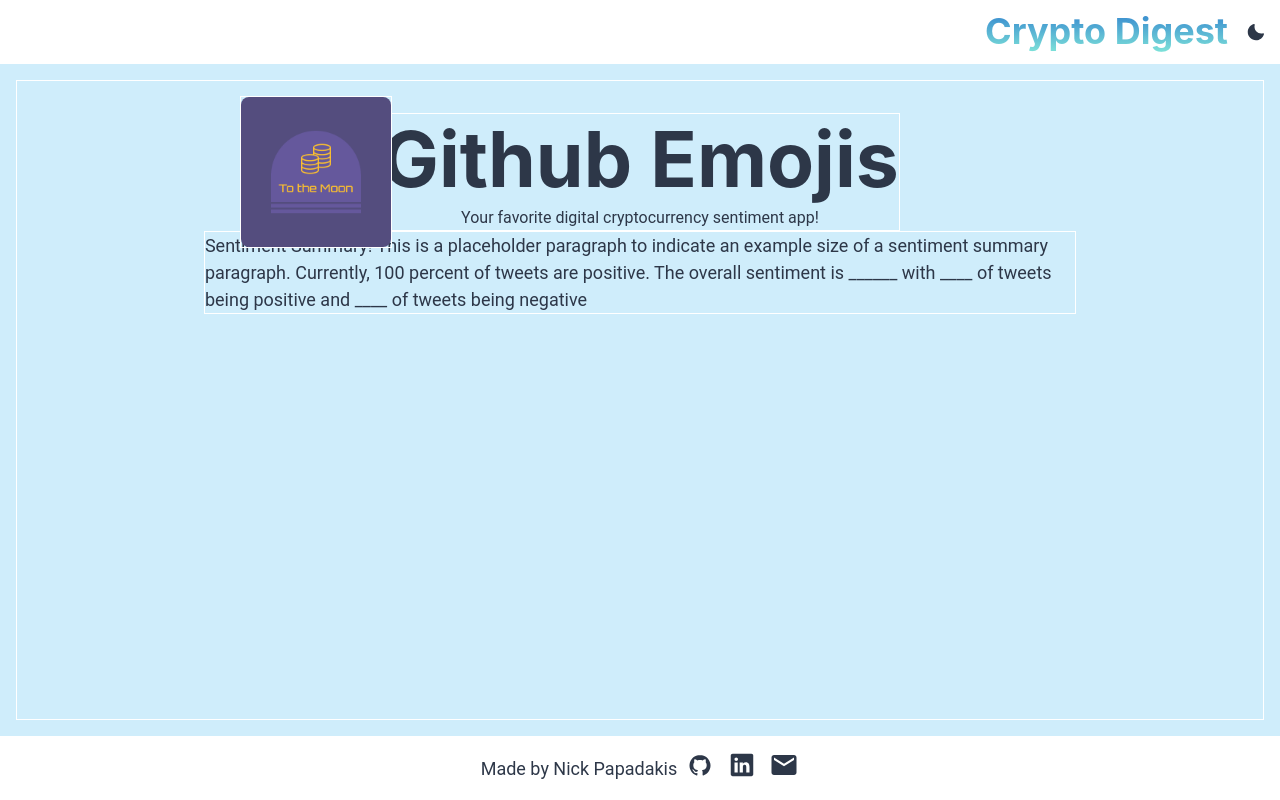
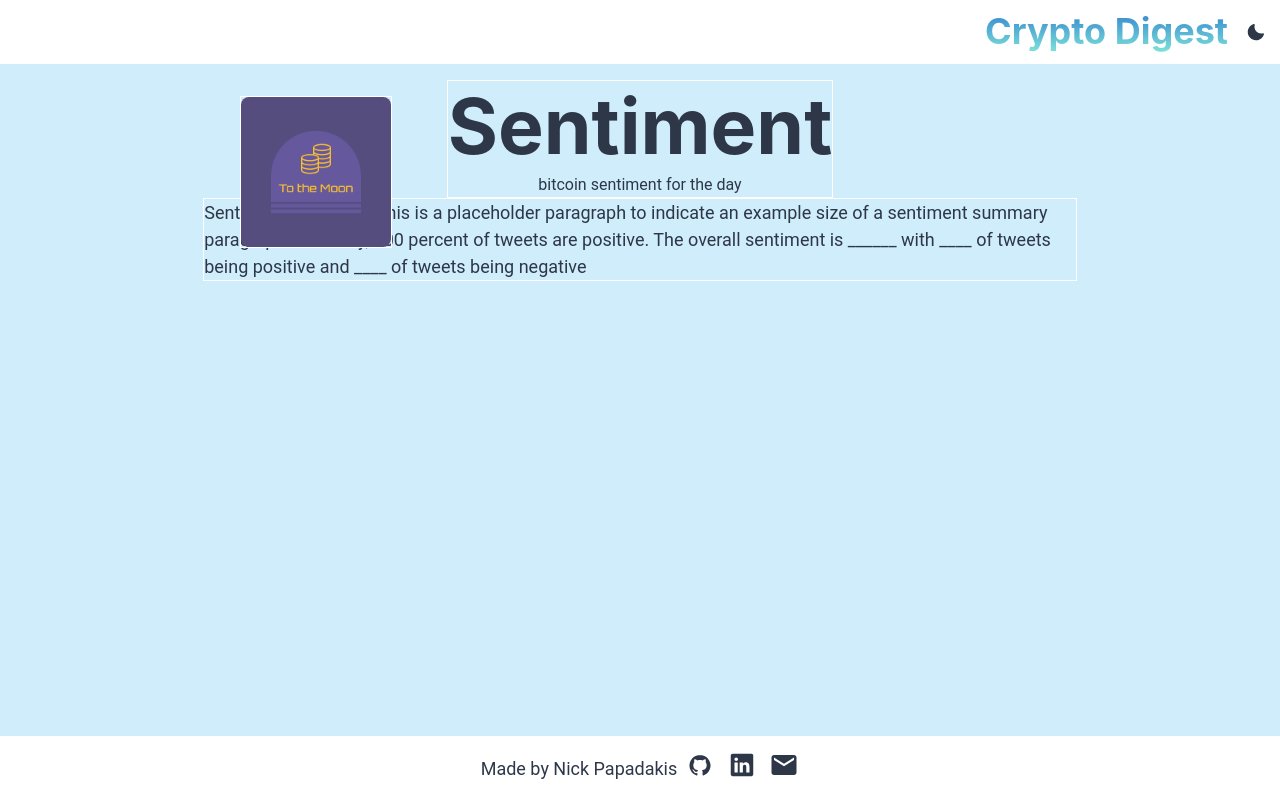
Before and after one commit to spacerumsfeld-code/Crypto-Utils, a Next.js app: page /about in a window 1280 px wide. Built offline with nearby package versions, Linux system fonts and the light colour scheme.

Commit message:
made separate component for sentiment page header

```diff
--- /dev/null
+++ b/src/components/sentimentComponents/SHeader.tsx
@@ -0,0 +1,19 @@
+import { Flex, Heading, Text } from '@chakra-ui/react';
+
+type SHeaderProps = {
+  asset: string;
+};
+
+const SHeader = ({ asset }: SHeaderProps) => (
+  <Flex
+    flexDirection="column"
+    justifyContent="center"
+    alignItems="center"
+    border="1px solid white"
+  >
+    <Heading fontSize="6vw">Sentiment</Heading>
+    <Text fontSize={['0.9em', '1em']}>{`${asset} sentiment for the day`}</Text>
+  </Flex>
+);
+
+export default SHeader;
--- a/src/pages/about.tsx
+++ b/src/pages/about.tsx
@@ -1,25 +1,9 @@
-import { Flex, Heading, Image, Box, Text, Stack } from '@chakra-ui/react';
+import { Flex, Image, Box, Text, Stack } from '@chakra-ui/react';
+import SHeader from '@/sentimentComponents/SHeader';
 
 const AboutPage = () => (
-  <Flex
-    pt="2em"
-    h="100%"
-    direction="column"
-    alignItems="center"
-    justifyContent="flex-start"
-    border="1px solid white"
-  >
-    <Flex
-      flexDirection="column"
-      justifyContent="center"
-      alignItems="center"
-      border="1px solid white"
-    >
-      <Heading fontSize="6vw">Github Emojis</Heading>
-      <Text fontSize={['0.9em', '1em']}>
-        Your favorite digital cryptocurrency sentiment app!
-      </Text>
-    </Flex>
+  <Flex direction="column" justifyContent="flex-start" alignItems="center">
+    <SHeader asset={'bitcoin'} />
     <Box
       border="1px solid white"
       position={['relative', 'relative', 'relative', 'relative', 'absolute']}
--- a/tsconfig.json
+++ b/tsconfig.json
@@ -3,6 +3,7 @@
     "baseUrl": ".",
     "paths": {
       "@/components/*": ["src/components/*"],
+      "@/sentimentComponents/*": ["src/components/sentimentComponents/*"],
       "@/styles/*": ["src/styles/*"],
       "@/lib/*": ["src/lib/*"]
     },
```
Also changed, not shown: src/components/sentimentComponents/Container.jsx (deleted, +0 -8 lines), src/components/sentimentComponents/PositiveTweets.tsx (added, +7 -0 lines), src/components/sentimentComponents/AssetIcon.tsx (added).
